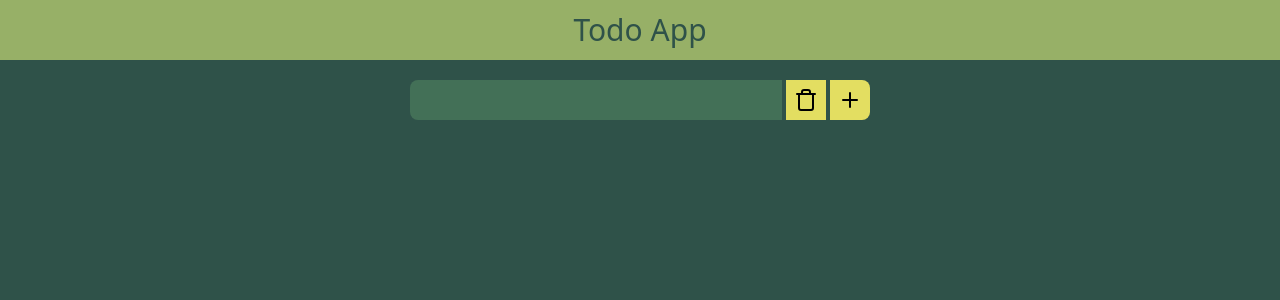
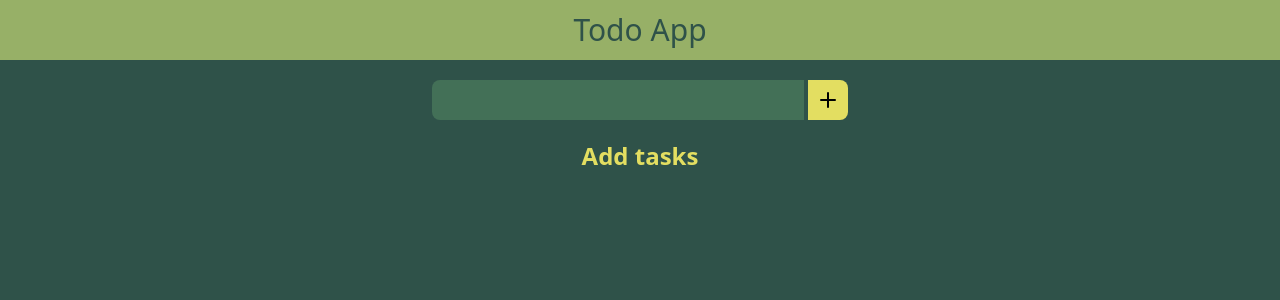
Before and after one commit to ru-pam/todo-basic, a React (Vite) app: page / in a window 1280 px wide. Shown: the top 300 px of the page. Built offline with nearby package versions, Linux system fonts and the light colour scheme.

Commit message:
added functionality to delete, input and handled empty task

```diff
--- a/components/Input.jsx
+++ b/components/Input.jsx
@@ -1,18 +1,53 @@
-import React from 'react'
-import {Plus, Trash} from 'lucide-react'
-function Input() {
+import React from "react";
+import { Plus, Trash } from "lucide-react";
+function Input(props) {
+  const { task, setTask } = props;
+  const handle = (e) => {
+    setTask(e.target.value);
+  }
+  const handleDelete = () => {
+    setTask("");
+  }
   return (
     <div className={"flex justify-center !mt-5"}>
-      <form action="" className={"flex items-center justify-center gap-0 w-[60%] rounded-lg gap-1"}>
-        <input type="text" className={'bg-[#437057] !py-1 text-2xl outline-none !px-3 rounded-tl-lg rounded-bl-lg text-[#E3DE61]'} name={"task"}/>
+      <form
+        action=""
+        className={
+          "flex items-center justify-center w-[60%] rounded-lg gap-1"
+        }
+      >
+        <input
+          onChange={handle}
+          type="text"
+          className={
+            "bg-[#437057] !py-1 text-2xl outline-none !px-3 rounded-tl-lg rounded-bl-lg text-[#E3DE61]"
+          }
+          name={"task"}
+          value={task}
+        />
 
         <div className="flex gap-1">
-          <button className={'bg-[#E3DE61] !px-2 !py-2 text-2xl cursor-pointer'}><Trash/></button>
-          <button className={'bg-[#E3DE61] !px-2 !py-2 text-2xl cursor-pointer rounded-tr-lg rounded-br-lg '}><Plus/></button>
+          {task !== "" && (
+            <button
+              onClick={handleDelete}
+              type={"button"}
+              className={"bg-[#E3DE61] !px-2 !py-2 text-2xl cursor-pointer"}
+            >
+              <Trash />
+            </button>
+          )}
+          <button
+            type="submit"
+            className={
+              "bg-[#E3DE61] !px-2 !py-2 text-2xl cursor-pointer rounded-tr-lg rounded-br-lg "
+            }
+          >
+            <Plus />
+          </button>
         </div>
       </form>
     </div>
-  )
+  );
 }
 
-export default Input
+export default Input;
--- /dev/null
+++ b/components/Task.jsx
@@ -0,0 +1,10 @@
+import React from "react";
+
+function Task(props) {
+  const { task } = props;
+  return <div>
+    {task === "" && <p className={"text-center text-2xl font-bold !mt-5 text-[#E3DE61]"}>Add tasks</p>}
+  </div>;
+}
+
+export default Task;
--- a/src/App.jsx
+++ b/src/App.jsx
@@ -1,13 +1,14 @@
 import { useState } from 'react'
 import Nav from '/components/Nav'
 import Input from "../components/Input.jsx";
+import Task from "../components/Task.jsx";
 function App() {
-  const [count, setCount] = useState(0)
-
+  const [task, setTask] = useState("")
   return (
     <>
       <Nav/>
-      <Input/>
+      <Input task={task} setTask={setTask} />
+      <Task task={task} setTask={setTask} />
     </>
   )
 }
```
